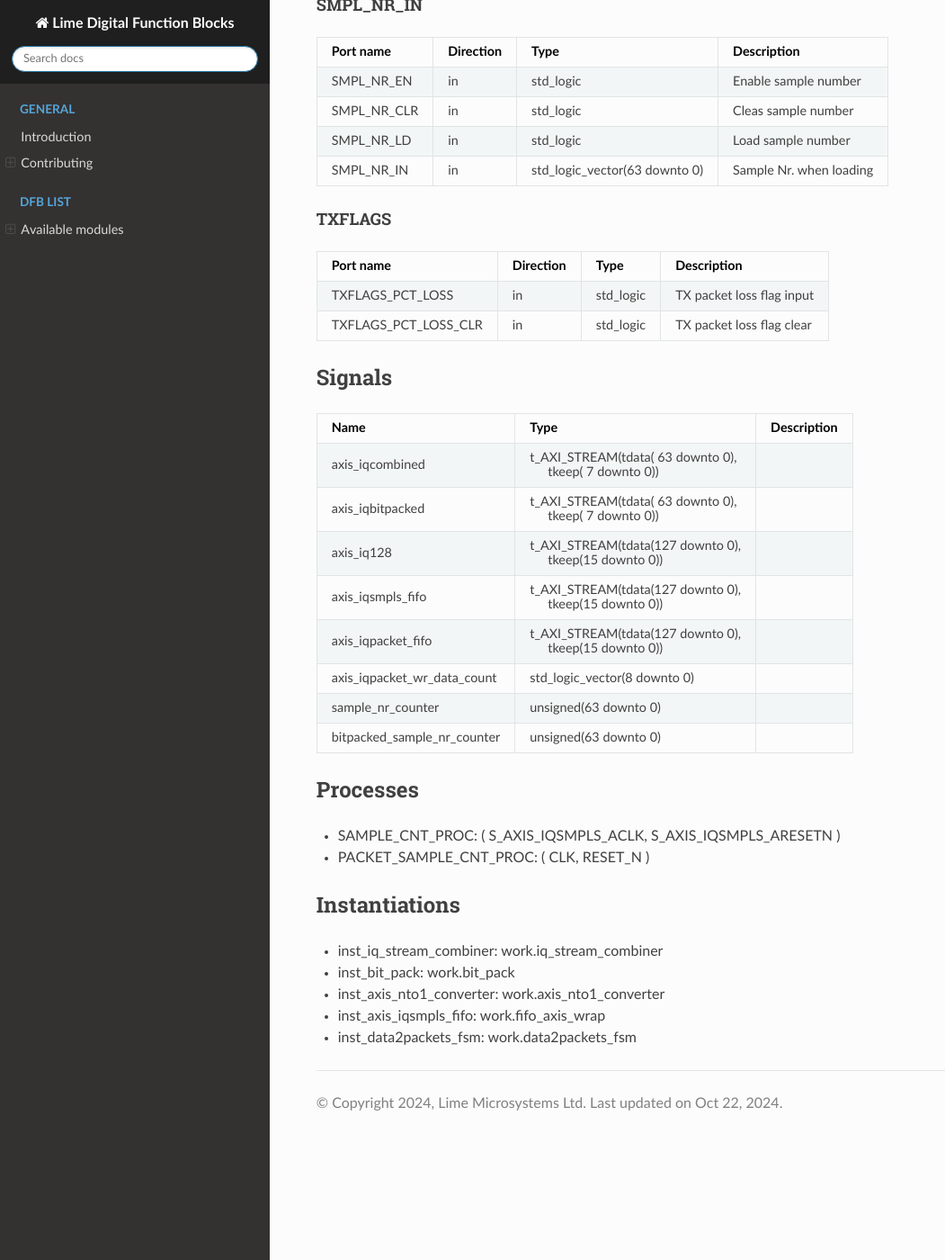
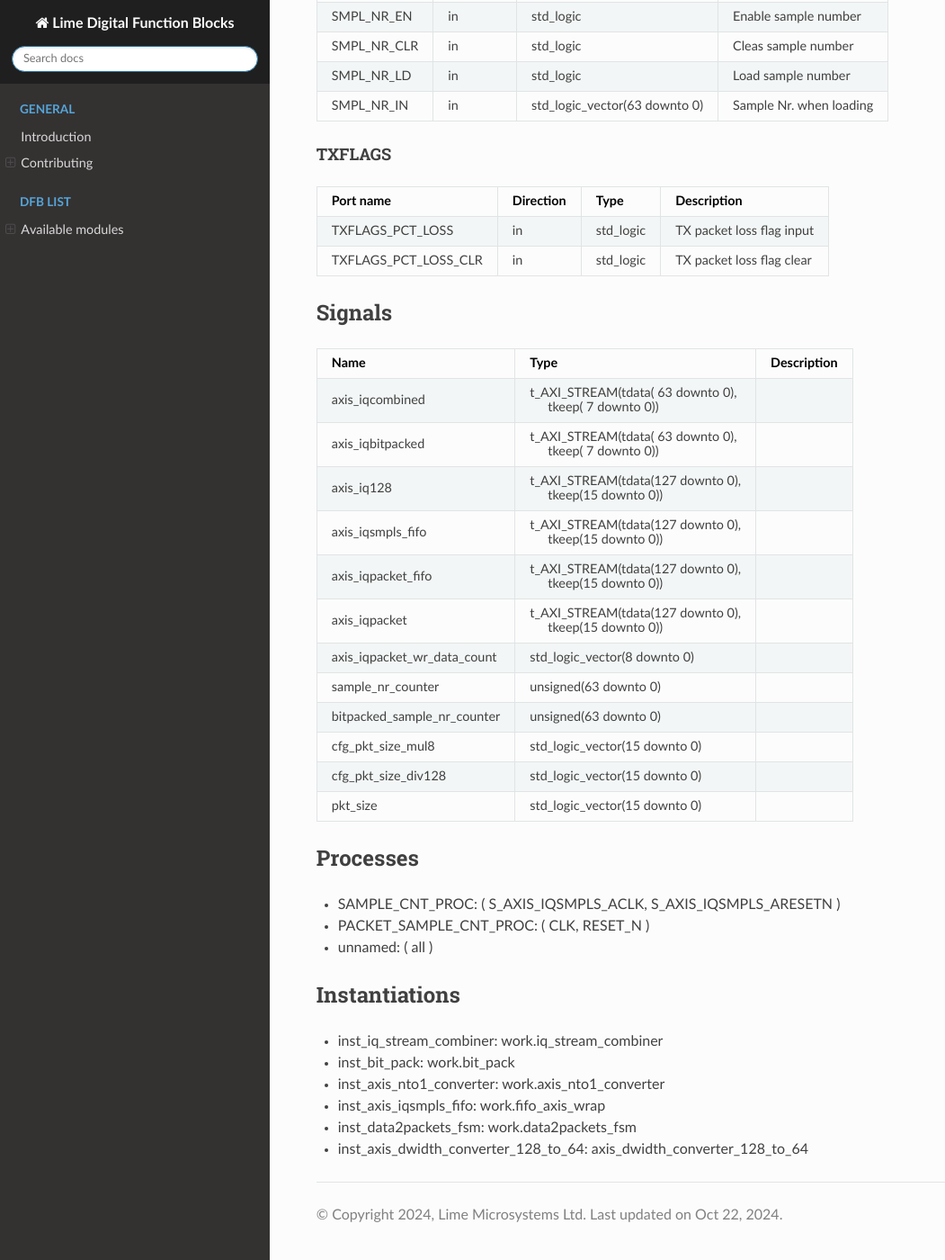
Before and after one commit to myriadrf/LimeDFB, a Sphinx documentation site: the page built from docs/docs/rx_path_top/rx_path_top.md, in a window 1280 px wide and 1400 px high, scrolled down 2848 px. Shown: the whole window at 90% size, without its empty margins (0-1051 px from the left). Built offline with Sphinx 7.4.7 and the Read the Docs theme 3.1.0, drawn with Linux system fonts in a browser that asks for light colours; some of the changed text lies outside the part shown.

Commit message:
Updated rx_path_top doc

```diff
--- a/docs/docs/rx_path_top/rx_path_top.md
+++ b/docs/docs/rx_path_top/rx_path_top.md
@@ -8,15 +8,13 @@
 
 Top module for packaging IQ samples received from lms7002 module into stream packets.
 
-Functionality:
-- Pack IQ samples from s_axis_iqsmpls stream int Stream packets
-- Store Stream packets into AXIS buffer.
+Functionality: - Pack IQ samples from s_axis_iqsmpls stream int Stream packets - Store Stream packets into AXIS buffer.
 
 
 
 
 
-![alt text](wavedrom_TgPf0.svg "title")
+![alt text](wavedrom_VZPF0.svg "title")
 
 
 
@@ -96,13 +94,18 @@ Functionality:
 | axis_iq128                  | t_AXI_STREAM(tdata(127 downto 0),<br><span style="padding-left:20px"> tkeep(15 downto 0)) |             |
 | axis_iqsmpls_fifo           | t_AXI_STREAM(tdata(127 downto 0),<br><span style="padding-left:20px"> tkeep(15 downto 0)) |             |
 | axis_iqpacket_fifo          | t_AXI_STREAM(tdata(127 downto 0),<br><span style="padding-left:20px"> tkeep(15 downto 0)) |             |
+| axis_iqpacket               | t_AXI_STREAM(tdata(127 downto 0),<br><span style="padding-left:20px"> tkeep(15 downto 0)) |             |
 | axis_iqpacket_wr_data_count | std_logic_vector(8 downto 0)                                                              |             |
 | sample_nr_counter           | unsigned(63 downto 0)                                                                     |             |
 | bitpacked_sample_nr_counter | unsigned(63 downto 0)                                                                     |             |
+| cfg_pkt_size_mul8           | std_logic_vector(15 downto 0)                                                             |             |
+| cfg_pkt_size_div128         | std_logic_vector(15 downto 0)                                                             |             |
+| pkt_size                    | std_logic_vector(15 downto 0)                                                             |             |
 
 ## Processes
 - SAMPLE_CNT_PROC: ( S_AXIS_IQSMPLS_ACLK, S_AXIS_IQSMPLS_ARESETN )
 - PACKET_SAMPLE_CNT_PROC: ( CLK, RESET_N )
+- unnamed: ( all )
 
 ## Instantiations
 
@@ -111,3 +114,4 @@ Functionality:
 - inst_axis_nto1_converter: work.axis_nto1_converter
 - inst_axis_iqsmpls_fifo: work.fifo_axis_wrap
 - inst_data2packets_fsm: work.data2packets_fsm
+- inst_axis_dwidth_converter_128_to_64: axis_dwidth_converter_128_to_64
```
Also changed, not shown: other parts of docs/docs/rx_path_top/rx_path_top.md (+9 -9 lines), docs/docs/rx_path_top/wavedrom_TgPf0.svg (deleted), docs/docs/rx_path_top/wavedrom_VZPF0.svg (added), 1 other file.
